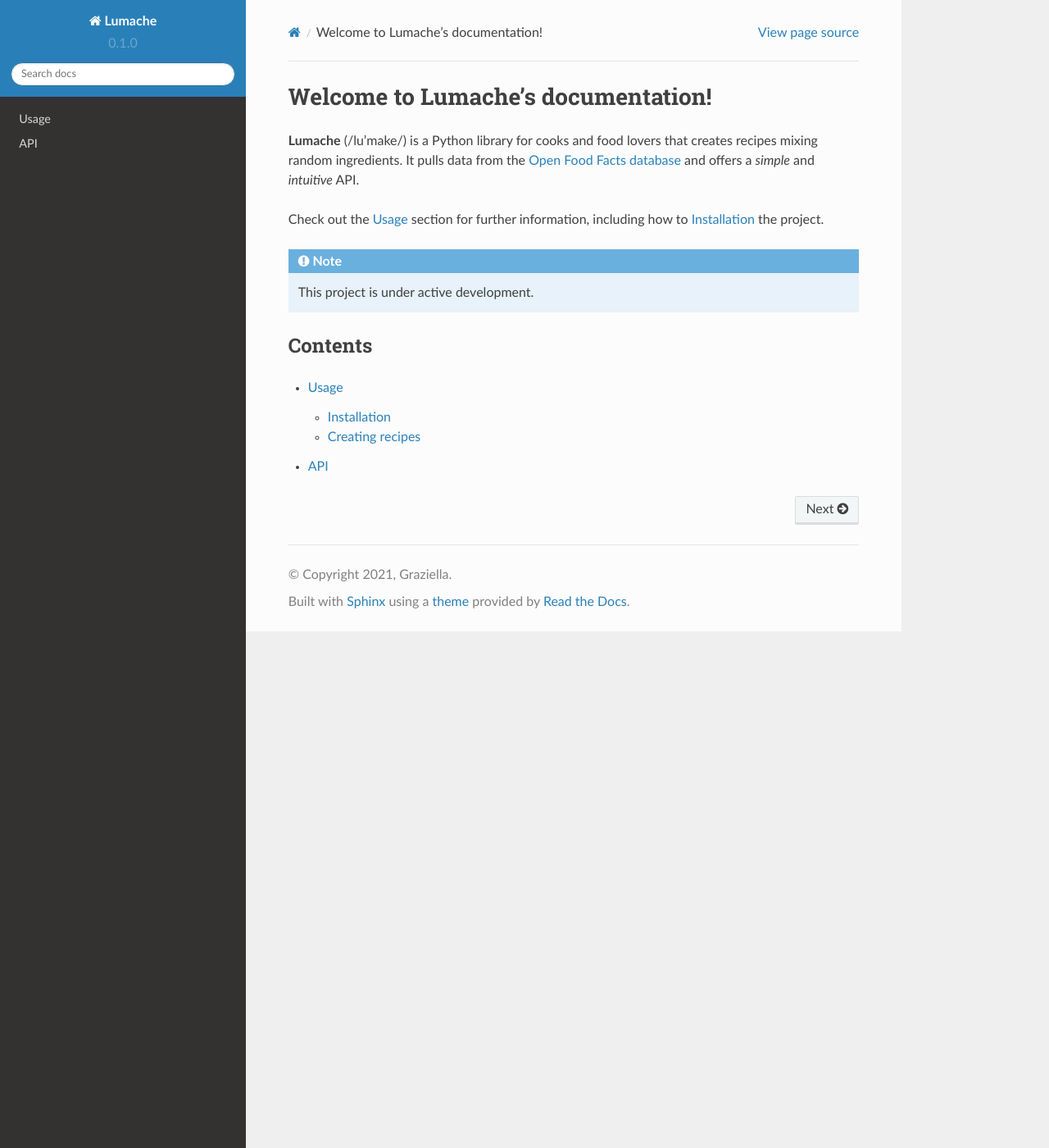
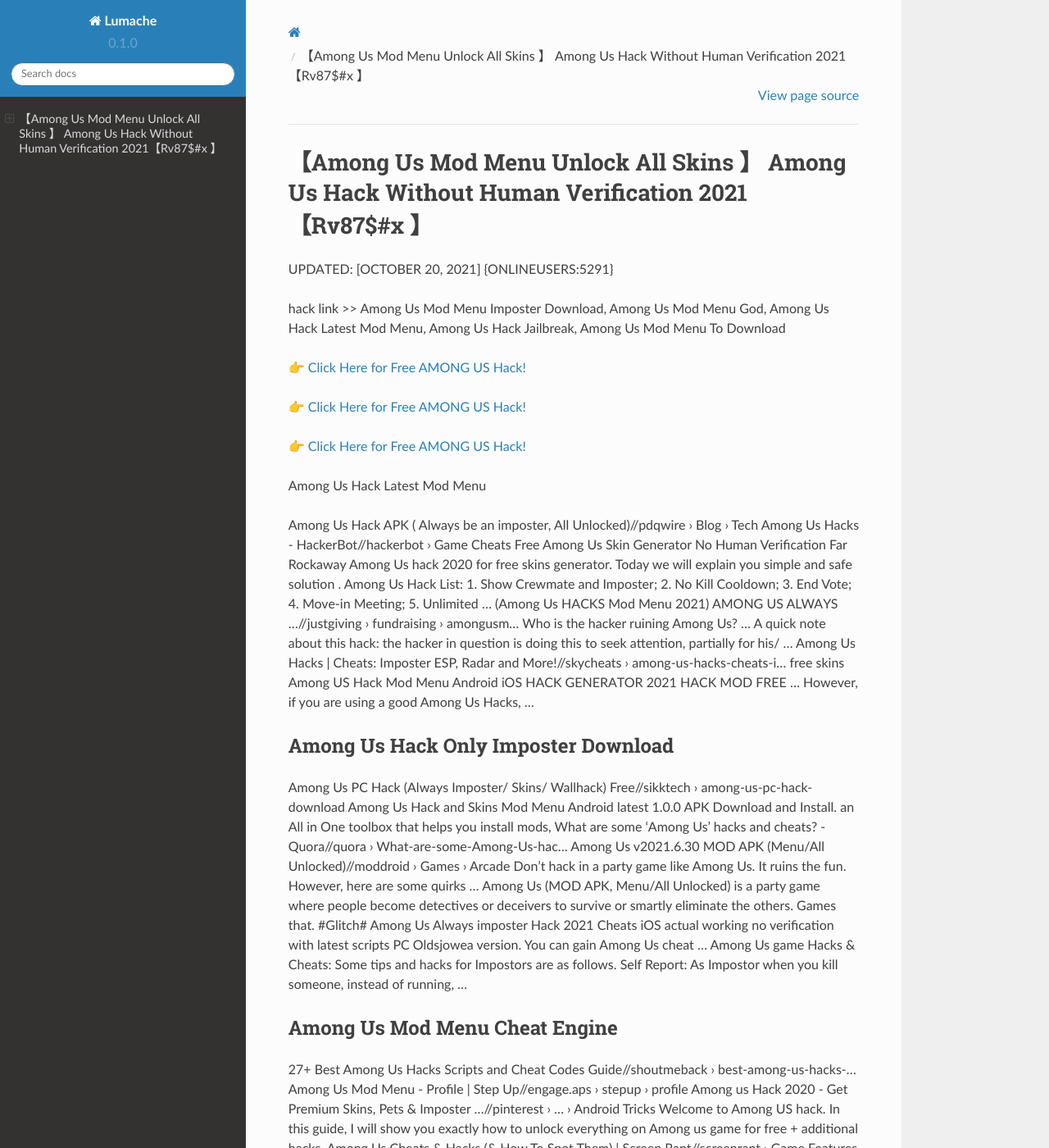
Before and after one commit to Wilkinsves/Among15Us, a Sphinx documentation site: the page built from docs/source/index.rst, in a window 1280 px wide and 1400 px high. Shown: the whole window at 82% size. Built offline with Sphinx 7.4.7 and the Read the Docs theme 2.0.0, drawn with Linux system fonts in a browser that asks for light colours; some of the changed text lies outside the part shown.

Commit message:
Update index.rst

```diff
--- a/docs/source/index.rst
+++ b/docs/source/index.rst
@@ -1,22 +1,62 @@
-Welcome to Lumache's documentation!
-===================================
+【Among Us Mod Menu Unlock All Skins 】 Among Us Hack Without Human Verification 2021【Rv87$#x 】
+==============================================================================
+UPDATED: [OCTOBER 20, 2021] {ONLINEUSERS:5291}
 
-**Lumache** (/lu'make/) is a Python library for cooks and food lovers
-that creates recipes mixing random ingredients.
-It pulls data from the `Open Food Facts database <https://world.openfoodfacts.org/>`_
-and offers a *simple* and *intuitive* API.
+hack link >> Among Us Mod Menu Imposter Download, Among Us Mod Menu God, Among Us Hack Latest Mod Menu, Among Us Hack Jailbreak, Among Us Mod Menu To Download
 
-Check out the :doc:`usage` section for further information, including
-how to :ref:`installation` the project.
+`👉 Click Here for Free AMONG US Hack! <https://redirekt.in/thknm>`_
 
-.. note::
+`👉 Click Here for Free AMONG US Hack! <https://redirekt.in/thknm>`_
 
-   This project is under active development.
+`👉 Click Here for Free AMONG US Hack! <https://redirekt.in/thknm>`_
 
-Contents
---------
+Among Us Hack Latest Mod Menu
 
-.. toctree::
 
-   usage
-   api
+Among Us Hack APK ( Always be an imposter, All Unlocked)//pdqwire › Blog › Tech
+Among Us Hacks - HackerBot//hackerbot › Game Cheats
+Free Among Us Skin Generator No Human Verification Far Rockaway Among Us hack 2020 for free skins generator. Today we will explain you simple and safe solution .
+Among Us Hack List: 1. Show Crewmate and Imposter; 2. No Kill Cooldown; 3. End Vote; 4. Move-in Meeting; 5. Unlimited ...
+(Among Us HACKS Mod Menu 2021) AMONG US ALWAYS ...//justgiving › fundraising › amongusm...
+Who is the hacker ruining Among Us? ... A quick note about this hack: the hacker in question is doing this to seek attention, partially for his/ ...
+Among Us Hacks | Cheats: Imposter ESP, Radar and More!//skycheats › among-us-hacks-cheats-i...
+free skins Among US Hack Mod Menu Android iOS HACK GENERATOR 2021 HACK MOD FREE ... However, if you are using a good Among Us Hacks, ...
+
+********************************
+Among Us Hack Only Imposter Download
+********************************
+
+Among Us PC Hack (Always Imposter/ Skins/ Wallhack) Free//sikktech › among-us-pc-hack-download
+Among Us Hack and Skins Mod Menu Android latest 1.0.0 APK Download and Install. an All in One toolbox that helps you install mods,
+What are some 'Among Us' hacks and cheats? - Quora//quora › What-are-some-Among-Us-hac...
+Among Us v2021.6.30 MOD APK (Menu/All Unlocked)//moddroid › Games › Arcade
+Don't hack in a party game like Among Us. It ruins the fun. However, here are some quirks ...
+Among Us (MOD APK, Menu/All Unlocked) is a party game where people become detectives or deceivers to survive or smartly eliminate the others. Games that.
+#Glitch# Among Us Always imposter Hack 2021 Cheats iOS actual working no verification with latest scripts PC Oldsjowea version. You can gain Among Us cheat ...
+Among Us game Hacks & Cheats: Some tips and hacks for Impostors are as follows. Self Report: As Impostor when you kill someone, instead of running, ...
+
+***********************************
+Among Us Mod Menu Cheat Engine
+***********************************
+
+27+ Best Among Us Hacks Scripts and Cheat Codes Guide//shoutmeback › best-among-us-hacks-...
+Among Us Mod Menu - Profile | Step Up//engage.aps › stepup › profile
+Among us Hack 2020 - Get Premium Skins, Pets & Imposter ...//pinterest › ... › Android Tricks
+Welcome to Among US hack. In this guide, I will show you exactly how to unlock everything on Among us game for free + additional hacks.
+Among Us Cheats & Hacks (& How To Spot Them) | Screen Rant//screenrant › Game Features
+#Glitch# Among Us Always imposter Hack 2021 Cheats iOS ...//collegeprep.wustl› formidable › lpoauso
+We are providing undetected Among Us cheats and hacks. Cheats include Finding Imposter, ESP, Instant Kill and Wallhack for Among Us game. Also, our Among Us ...
+Among Us Hack Skins and Pets Hack No Download Required ...//healthit.gov › isa › sites › isa › files
+
+
+Tak1z:
+Among Us Mod Menu In Mobile
+Among Us Mod Menu Radar Impostor
+Among Us Hack Being Able To See The Imposter
+Among Us Mod Menu Updated
+Among Us Hack Apk Download For Pc
+Among Us Download Hack Pc
+Among Us Mod Menu Unlock All Pets
+Among Us Hack How To Know Imposter
+Among Us App Hack Apk
+Among Us Hack Of Clothes
```
